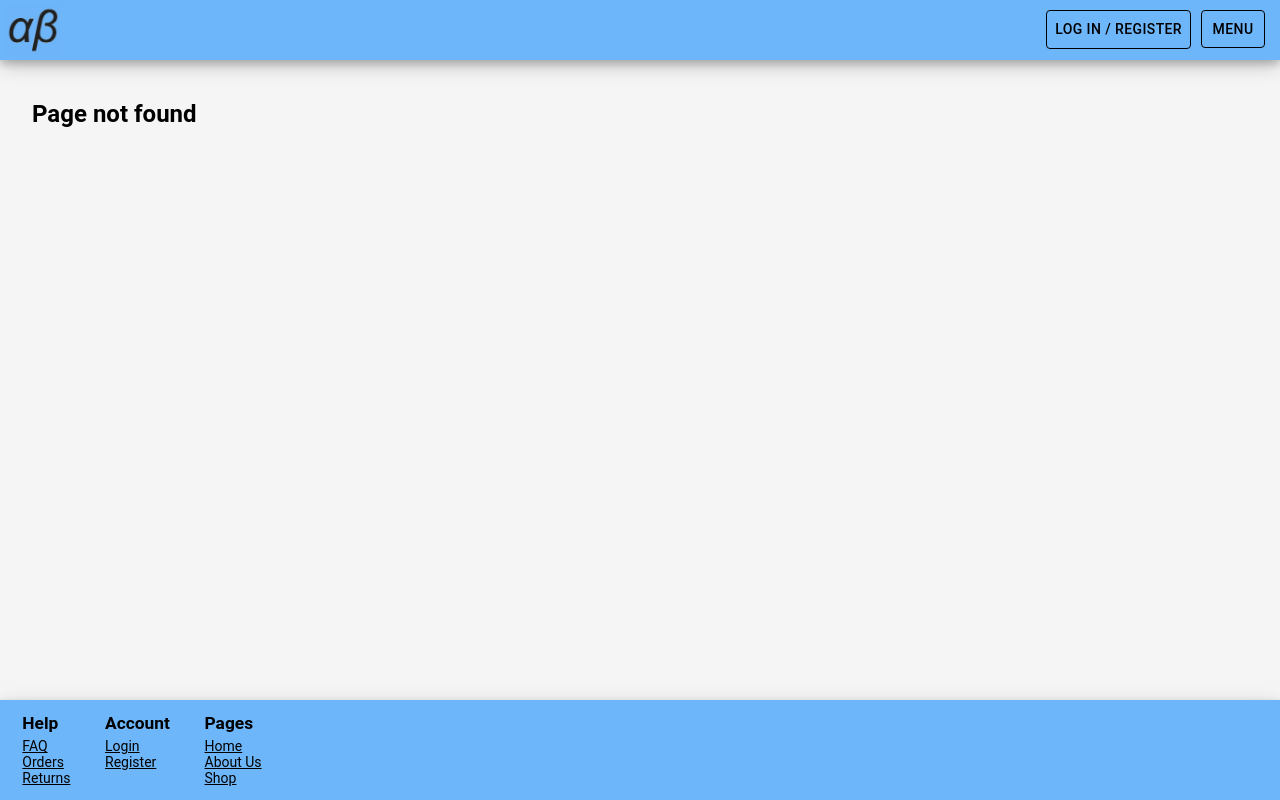
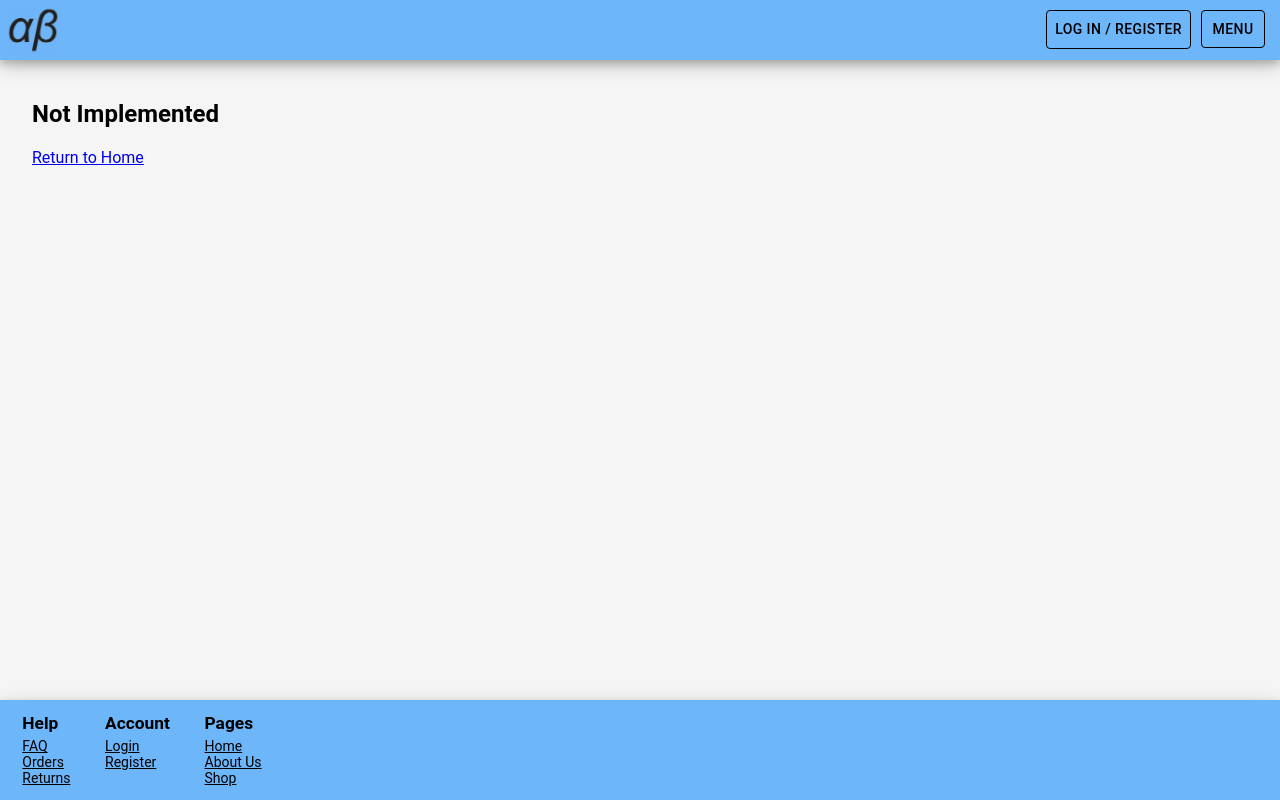
Before and after one commit to kjthorpe18/storefront-app, a React (Create React App) app: page /categories in a window 1280 px wide. Before the commit this address had no page. Built offline with nearby package versions, Linux system fonts and the light colour scheme.

Commit message:
Not implemented page for Categories

```diff
--- a/src/App.js
+++ b/src/App.js
@@ -13,6 +13,7 @@ import OrderPlaced from "./views/OrderPlaced";
 import CreateProduct from "./components/CreateProduct";
 import ProductPage from "./components/ProductPage";
 import Cart from "./components/Cart";
+import Categories from "./components/Categories";
 
 import Shop from "./views/Shop";
 import UpdatePassword from "./components/UpdatePassword";
@@ -25,6 +26,7 @@ function App() {
         <Route index element={<Home />} />
         <Route path="home" element={<Home />} />
         <Route path="about" element={<About />} />
+        <Route path="categories" element={<Categories />} />
         <Route path="create-product" element={<CreateProduct />} />
         <Route path="shop" element={<Shop />} />
         <Route path="shop/:productUUID" element={<ProductPage />} />
--- /dev/null
+++ b/src/components/Categories.js
@@ -0,0 +1,13 @@
+import React from "react";
+import { Link } from "react-router-dom";
+
+const Categories = () => {
+  return (
+    <div>
+      <h2>Not Implemented</h2>
+      <Link to="/home">Return to Home</Link>
+    </div>
+  );
+};
+
+export default Categories;
```
